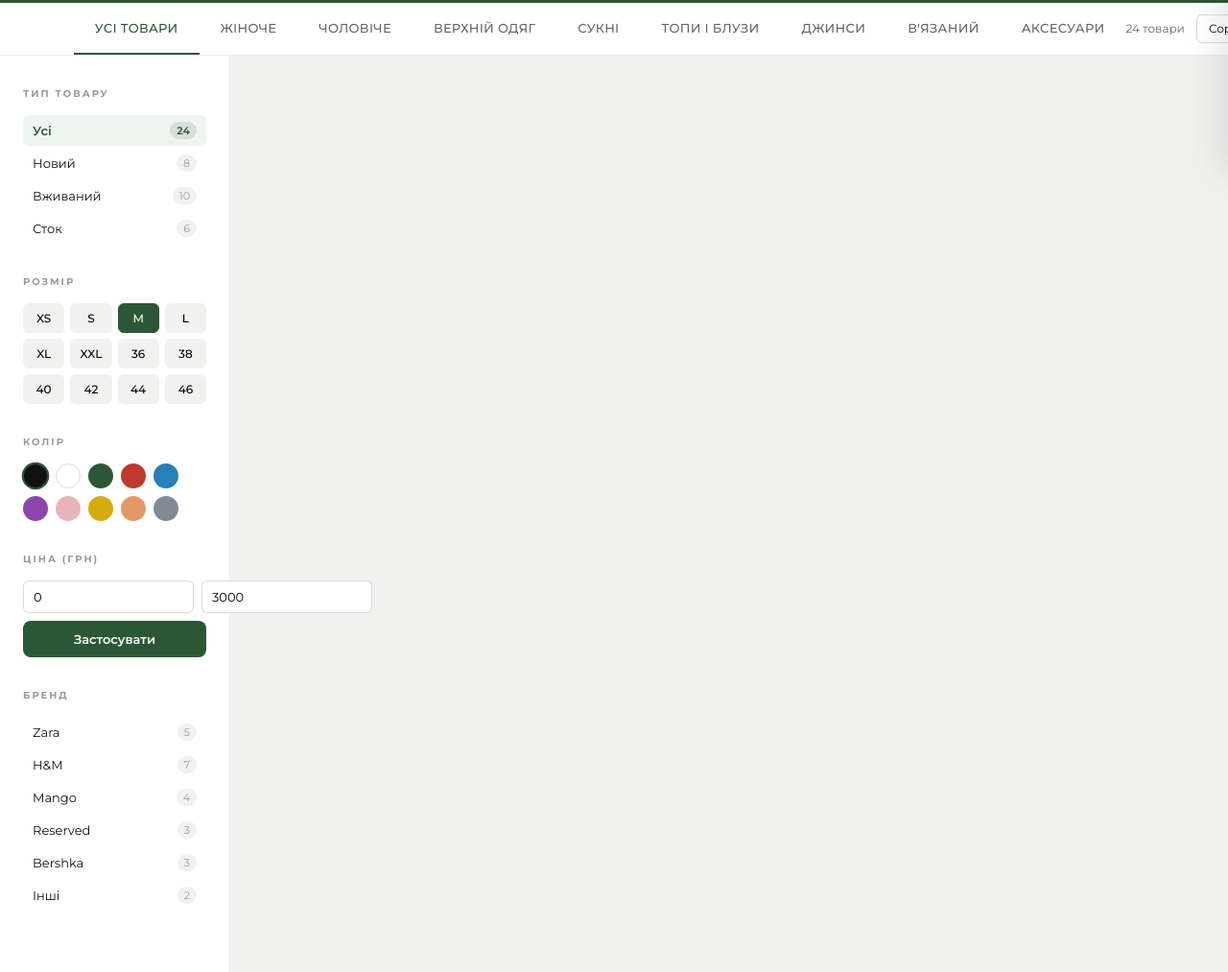
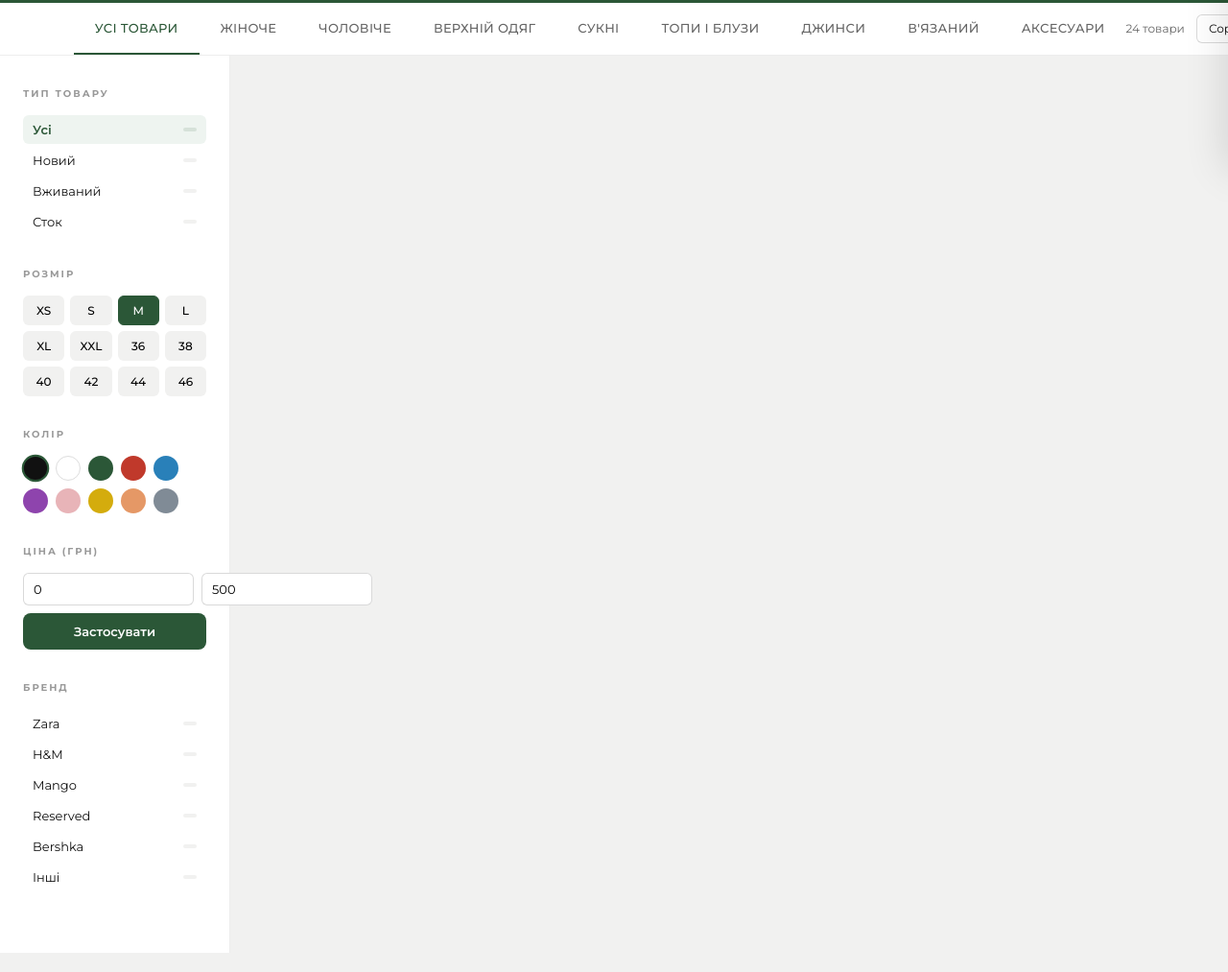
Before and after one commit to NazarNikolaichuk/Kadorastok, a website: page index.html in a window 1280 px wide. Shown: the part 622-1635 px from the top of the page at 96% size. Drawn offline with Linux system fonts and the light colour scheme; a script that the page names is missing.

Commit message:
Обновил проект

```diff
--- a/index.html
+++ b/index.html
@@ -510,10 +510,10 @@
       <div class="sidebar-section">
         <div class="sidebar-title">Тип товару</div>
         <ul class="sidebar-list" id="typeFilter">
-          <li><button class="active" data-type="all">Усі <span class="sidebar-count">24</span></button></li>
-          <li><button data-type="new">Новий <span class="sidebar-count">8</span></button></li>
-          <li><button data-type="used">Вживаний <span class="sidebar-count">10</span></button></li>
-          <li><button data-type="stock">Сток <span class="sidebar-count">6</span></button></li>
+          <li><button class="active" data-type="all">Усі <span class="sidebar-count"></span></button></li>
+          <li><button data-type="new">Новий <span class="sidebar-count"></span></button></li>
+          <li><button data-type="used">Вживаний <span class="sidebar-count"></span></button></li>
+          <li><button data-type="stock">Сток <span class="sidebar-count"></span></button></li>
         </ul>
       </div>
 
@@ -555,7 +555,7 @@
         <div class="sidebar-title">Ціна (грн)</div>
         <div class="price-range">
           <input class="price-input" type="number" placeholder="від" id="priceMin" value="0">
-          <input class="price-input" type="number" placeholder="до" id="priceMax" value="3000">
+          <input class="price-input" type="number" placeholder="до" id="priceMax" value="500">
         </div>
         <button class="apply-btn" id="applyFilter">Застосувати</button>
       </div>
@@ -563,12 +563,12 @@
       <div class="sidebar-section">
         <div class="sidebar-title">Бренд</div>
         <ul class="sidebar-list">
-          <li><button data-brand="zara">Zara <span class="sidebar-count">5</span></button></li>
-          <li><button data-brand="hm">H&M <span class="sidebar-count">7</span></button></li>
-          <li><button data-brand="mango">Mango <span class="sidebar-count">4</span></button></li>
-          <li><button data-brand="reserved">Reserved <span class="sidebar-count">3</span></button></li>
-          <li><button data-brand="bershka">Bershka <span class="sidebar-count">3</span></button></li>
-          <li><button data-brand="other">Інші <span class="sidebar-count">2</span></button></li>
+          <li><button data-brand="zara">Zara <span class="sidebar-count"></span></button></li>
+          <li><button data-brand="hm">H&M <span class="sidebar-count"></span></button></li>
+          <li><button data-brand="mango">Mango <span class="sidebar-count"></span></button></li>
+          <li><button data-brand="reserved">Reserved <span class="sidebar-count"></span></button></li>
+          <li><button data-brand="bershka">Bershka <span class="sidebar-count"></span></button></li>
+          <li><button data-brand="other">Інші <span class="sidebar-count"></span></button></li>
         </ul>
       </div>
     </aside>
--- a/package.json
+++ b/package.json
@@ -10,6 +10,7 @@
   "dependencies": {
     "@supabase/supabase-js": "^2.39.0",
     "dotenv": "^17.4.2",
+    "express": "^5.2.1",
     "form-data": "^4.0.0",
     "node-fetch": "^2.7.0",
     "node-telegram-bot-api": "^0.64.0"
```
Also changed, not shown: bot.js (+13 -0 lines), 1 other file.
